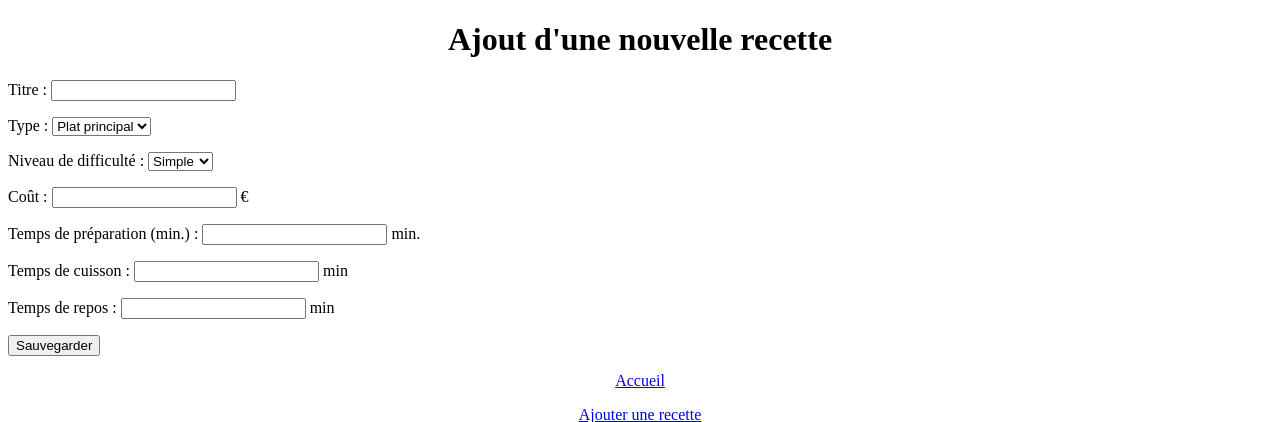
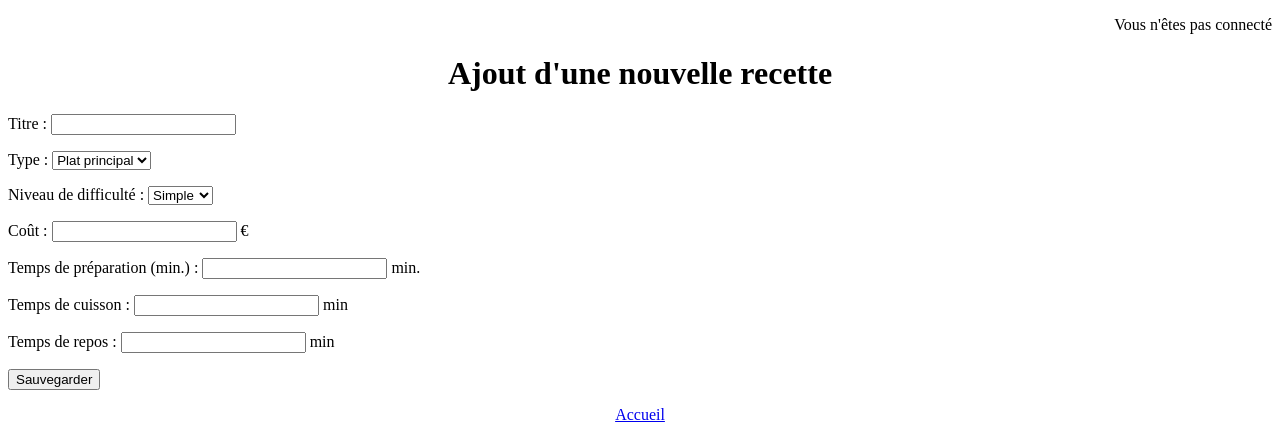
Before and after one commit to ahmedi2l/projet-django-M2I2L, a Django app: page /addRecette in a window 1280 px wide. Shown: the top 422 px of the page. Run offline with Django 3.2, Linux system fonts and the light colour scheme; the visitor is signed in with stand-in values (Sample User, id 1); parts of the project's set-up code (start-up, migrations or seed data) failed here and were passed over.

Commit message:
Affichage de loggedUserMessage

```diff
--- a/projetRecettesDeCuisine/recettesdecuisine/templates/base.html
+++ b/projetRecettesDeCuisine/recettesdecuisine/templates/base.html
@@ -8,6 +8,7 @@
     <link rel="stylesheet" type="text/css" href="{% static 'css/style.css' %}" />
 </head>
 <body>
+<p style="text-align: right">{{ loggedUserMessage|default:"Vous n'êtes pas connecté" }}</p>
 
 {% block content %} {%endblock%}
 
```
